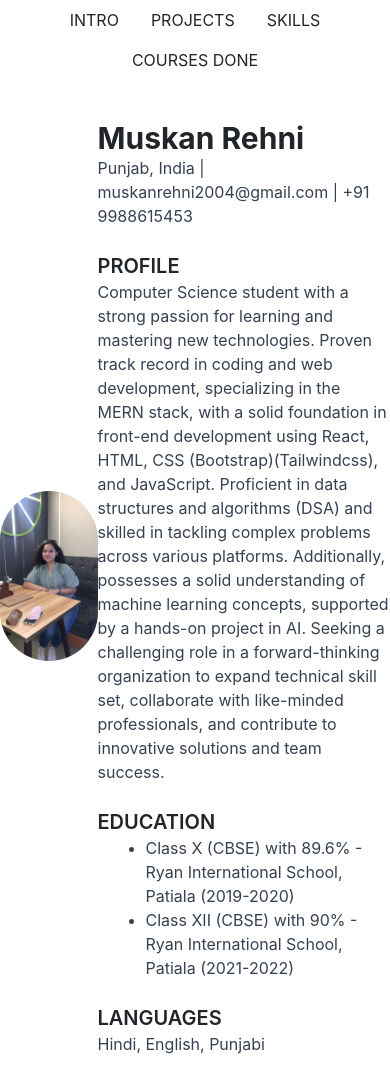
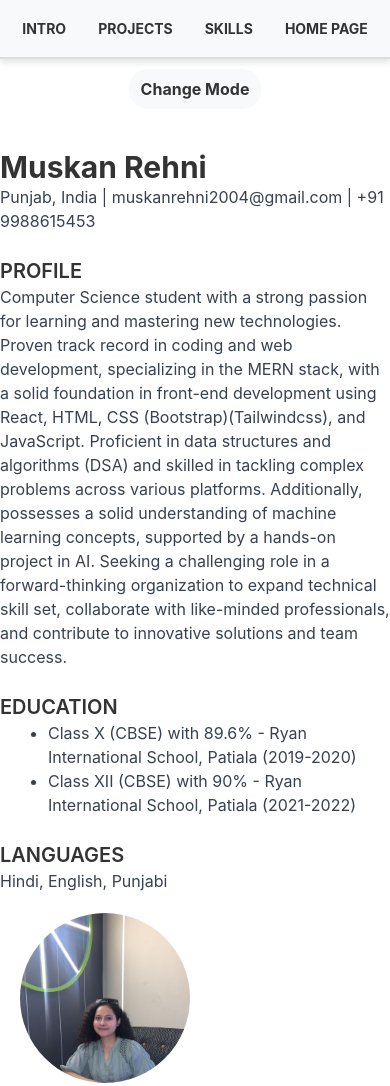
Before and after one commit to MuskanRehni/PersonalPortfolio, a plain HTML site: page aboutme.html in a window 390 px wide. Before the commit the page ends 1056 px from the top, so only its background shows below. Drawn offline with nearby package versions, Linux system fonts and the light colour scheme.

Commit message:
Last change

```diff
--- a/aboutme.html
+++ b/aboutme.html
@@ -3,28 +3,94 @@
 <head>
     <meta charset="UTF-8">
     <meta name="viewport" content="width=device-width, initial-scale=1.0">
-    <title>Document</title>
+    <title>Responsive Profile Page</title>
     <link href="https://stackpath.bootstrapcdn.com/bootstrap/4.5.2/css/bootstrap.min.css" rel="stylesheet">
     <script src="https://cdn.tailwindcss.com"></script>
+    <style>
+        /* Navbar Styling */
+        .nav {
+            font-weight: bold; /* Make the navbar items bold */
+            box-shadow: 0 4px 6px rgba(0, 0, 0, 0.1); /* Add shadow to navbar */
+            border-bottom: 2px solid #ddd; /* Add a bottom border */
+            padding: 10px 0; /* Add some vertical padding */
+            background-color: var(--navbar-bg); /* Dynamic background color */
+        }
 
-  <style>
+        .nav-link {
+            color: var(--text-color); /* Dynamic text color */
+            transition: color 0.3s ease; /* Smooth color transition */
+        }
+
+        .nav-link:hover {
+            color: #007bff; /* Change color on hover */
+        }
+
+        /* Dark Mode Styling */
+        :root {
+            --bg-color: #ffffff;
+            --text-color: #333333;
+            --navbar-bg: #f8f9fa;
+        }
+
+        .dark-mode {
+            --bg-color: #121212;
+            --text-color: #ffffff;
+            --navbar-bg: #333333;
+        }
+
+        body {
+            background-color: var(--bg-color);
+            color: var(--text-color);
+            transition: background-color 0.3s, color 0.3s;
+        }
+
+        /* Responsive Navbar */
+        @media (max-width: 768px) {
+            .nav {
+                font-size: 14px; /* Reduce font size on smaller screens */
+            }
+        }
+
         .zoom-image {
             transition: transform 0.3s ease; /* Smooth transition */
         }
+
         .zoom-image:hover {
             transform: scale(1.2); /* Zoom in on hover */
         }
+
+        /* Responsive styling for the image container */
+        @media (max-width: 768px) {
+            .image-container {
+                align-self: flex-start; /* Move image div to the top-left */
+                margin-bottom: 10px; /* Add some spacing below the image */
+                text-align: left; /* Align text left */
+            }
+
+            .text-container {
+                text-align: left; /* Ensure text aligns left */
+            }
+        }
+
+        /* Toggle Button Styling */
+        .toggle-button {
+            position: relative;
+            left: 50%;
+            transform: translateX(-50%);
+            background-color: var(--navbar-bg);
+            border: none;
+            padding: 8px 12px;
+            border-radius: 20px;
+            font-weight: bold;
+            cursor: pointer;
+            color: var(--text-color);
+            transition: background-color 0.3s, color 0.3s;
+            margin-top: 10px; /* Position the button below the navbar */
+        }
     </style>
-
-<script>
-    // JavaScript function to open a new page in the same tab
-    function openPage(page) {
-        window.location.href = page;
-    }
-</script>
 </head>
 <body>
-
+    <!-- Navbar -->
     <ul class="nav justify-content-center">
         <li class="nav-item">
             <a class="nav-link active" aria-current="page" href="#">INTRO</a>
@@ -36,28 +102,32 @@
             <a class="nav-link" href="#" onclick="openPage('skills.html')">SKILLS</a>
         </li>
         <li class="nav-item">
-            <a class="nav-link" href="#" onclick="openPage('courses.html')">COURSES DONE</a>
+            <a class="nav-link" href="#" onclick="openPage('first.html')">HOME PAGE</a>
         </li>
-
     </ul>
 
+    <!-- Dark/Light Mode Toggle Button -->
+    <button class="toggle-button" onclick="toggleDarkMode()">Change Mode</button>
 
     <!-- Resume Page Content -->
-
-      <div class="max-w-4xl mx-auto mt-10">
-        <div class="flex items-center justify-between">
-            <div class="w-1/4 text-center">
+    <div class="max-w-4xl mx-auto mt-10 flex flex-wrap md:flex-nowrap">
+        <div class="w-full md:w-1/4 text-center md:text-left md:order-1 order-2 image-container">
             <!-- Profile Picture -->
-                <img src="muskan.jpeg" alt="Profile Picture" class="rounded-full mb-4 object-cover object-top zoom-image" style="width: 170px; height: 170px;">
-
+            <img src="muskan.jpeg" alt="Profile Picture" class="rounded-full mb-4 object-cover object-top zoom-image" style="width: 170px; height: 170px; margin: 20px;">
         </div>
-            <div class="w-3/4">
+        <div class="w-full md:w-3/4 text-container">
             <h1 class="text-3xl font-bold">Muskan Rehni</h1>
-                <p class="text-gray-700">Punjab, India | muskanrehni2004@gmail.com | +91 9988615453 </p>
+            <p class="text-gray-700">Punjab, India | muskanrehni2004@gmail.com | +91 9988615453</p>
 
             <!-- Profile Section -->
             <h3 class="text-xl mt-6 font-semibold">PROFILE</h3>
-                <p class="text-gray-700">Computer Science student with a strong passion for learning and mastering new technologies. Proven track record in coding and web development, specializing in the MERN stack, with a solid foundation in front-end development using React, HTML, CSS (Bootstrap)(Tailwindcss), and JavaScript. Proficient in data structures and algorithms (DSA) and skilled in tackling complex problems across various platforms. Additionally, possesses a solid understanding of machine learning concepts, supported by a hands-on project in AI. Seeking a challenging role in a forward-thinking organization to expand technical skill set, collaborate with like-minded professionals, and contribute to innovative solutions and team success.</p>
+            <p class="text-gray-700">
+                Computer Science student with a strong passion for learning and mastering new technologies.
+                Proven track record in coding and web development, specializing in the MERN stack, with a solid foundation in front-end development using React, HTML, CSS (Bootstrap)(Tailwindcss), and JavaScript.
+                Proficient in data structures and algorithms (DSA) and skilled in tackling complex problems across various platforms.
+                Additionally, possesses a solid understanding of machine learning concepts, supported by a hands-on project in AI.
+                Seeking a challenging role in a forward-thinking organization to expand technical skill set, collaborate with like-minded professionals, and contribute to innovative solutions and team success.
+            </p>
 
             <!-- Education Section -->
             <h3 class="text-xl mt-6 font-semibold">EDUCATION</h3>
@@ -66,20 +136,23 @@
                 <li>Class XII (CBSE) with 90% - Ryan International School, Patiala (2021-2022)</li>
             </ul>
 
-                <!-- Skills Section -->
-
-
             <!-- Languages Section -->
             <h3 class="text-xl mt-6 font-semibold">LANGUAGES</h3>
             <p class="text-gray-700">Hindi, English, Punjabi</p>
         </div>
     </div>
-    </div>
 
+    <script>
+        // JavaScript function to open a new page in the same tab
+        function openPage(page) {
+            window.location.href = page;
+        }
 
-
-
-
+        // JavaScript function to toggle dark mode
+        function toggleDarkMode() {
+            document.body.classList.toggle('dark-mode');
+        }
+    </script>
 
     <script src="https://code.jquery.com/jquery-3.5.1.slim.min.js"></script>
     <script src="https://cdn.jsdelivr.net/npm/@popperjs/core@2.5.0/dist/umd/popper.min.js"></script>
```
Also changed, not shown: first.html (+26 -4 lines), projects.html (+91 -2 lines). Lines whose indentation alone changed are shown as unchanged.
